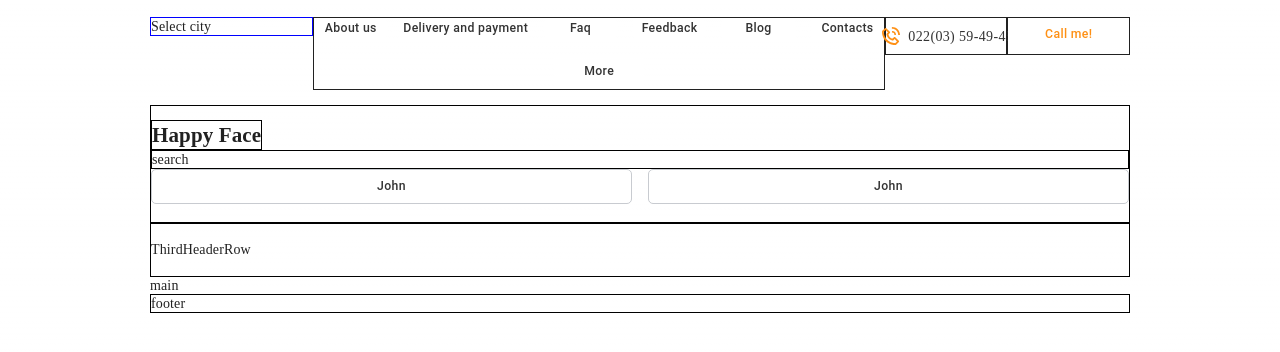
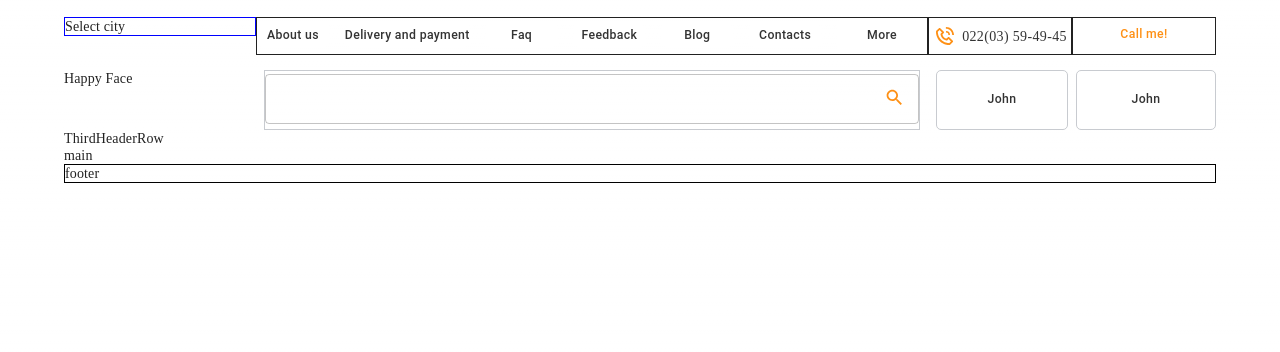
Before and after one commit to bandvov/full-face-shop-frontend, a Next.js app: page / in a window 1280 px wide. Shown: the top 352 px of the page. Built offline with nearby package versions, Linux system fonts and the light colour scheme.

Commit message:
add search bar

```diff
--- a/src/app/layout.js
+++ b/src/app/layout.js
@@ -1,11 +1,10 @@
 "use client";
 import Header from "../components/header";
 import "./globals.css";
-import { Inter } from "next/font/google";
 import Footer from "../components/footer";
 import "./globals.css";
 import ThemeRegistry from "./ThemeRegistry/ThemeRegistry";
-import { Box } from "@mui/material";
+import { Box, Container } from "@mui/material";
 
 export const metadata = {
   title: "Full face",
@@ -17,19 +16,11 @@ export default function RootLayout({ children }) {
     <html lang="en">
       <body>
         <ThemeRegistry options={{ key: "mui" }}>
-          <Box
-            sx={{
-              margin: {
-                xs: "0 16px",
-                sm: "0 26px",
-                lg: "0 150px",
-              },
-            }}
-          >
+          <Container>
             <Header />
             {children}
             <Footer />
-          </Box>
+          </Container>
         </ThemeRegistry>
       </body>
     </html>
--- /dev/null
+++ b/src/components/SearchBar.js
@@ -0,0 +1,34 @@
+import { InputAdornment, TextField } from "@mui/material";
+import { useState } from "react";
+import SearchIcon from "@mui/icons-material/Search";
+
+export default function SearchBar() {
+  const [searchTerm, setSearchTerm] = useState("");
+
+  const handleChange = (event) => {
+    setSearchTerm(event.target.value);
+  };
+
+  return (
+    <TextField
+      fullWidth
+      id="search"
+      type="search"
+      value={searchTerm}
+      onChange={handleChange}
+      InputProps={{
+        endAdornment: (
+          <InputAdornment position="end">
+            <SearchIcon style={{ fill: "var(--orange)" }} />
+          </InputAdornment>
+        ),
+      }}
+      sx={{
+        filter: "box-shadow: 0px 4px 4px 0px #00000040",
+        border: "1px solid var(--gray2)",
+        color: "var(--black) !important",
+        height:"60px",
+      }}
+    />
+  );
+}
--- a/src/components/header/FirstHeaderRow.js
+++ b/src/components/header/FirstHeaderRow.js
@@ -15,7 +15,7 @@ export default function FirstHeaderRow() {
         <NavLinks />
       </Grid>
       <Grid xs={3} item>
-        <Grid container>
+        <Grid container >
           <Grid item xs={6} border={"1px solid"} align={"center"}>
             <RequestCall />
           </Grid>
--- a/src/components/header/ProfileAndCart.js
+++ b/src/components/header/ProfileAndCart.js
@@ -4,7 +4,7 @@ import { Grid } from "@mui/material";
 
 export default function ProfileAndCart() {
   return (
-    <Grid container direction="row">
+    <Grid container>
       <Grid sm={6} item paddingRight={1}>
         <CommonButton
           sx={{
@@ -12,6 +12,7 @@ export default function ProfileAndCart() {
             backgroundColor: "white",
             border: "1px solid var(--gray2)",
             color: "var(--black) !important",
+            height: "60px",
             ":hover": {
               backgroundColor: "white",
               color: "var(--black) !important",
@@ -22,13 +23,14 @@ export default function ProfileAndCart() {
           John
         </CommonButton>
       </Grid>
-      <Grid sm={6} item paddingLeft={1}>
+      <Grid sm={6}>
         <CommonButton
           sx={{
             filter: "box-shadow: 0px 4px 4px 0px #00000040",
             backgroundColor: "white",
             border: "1px solid var(--gray2)",
             color: "var(--black) !important",
+            height: "60px",
             ":hover": {
               backgroundColor: "white",
               color: "var(--black) !important",
--- a/src/components/header/SecondHeaderRow.js
+++ b/src/components/header/SecondHeaderRow.js
@@ -1,20 +1,24 @@
 import Link from "next/link";
 import React from "react";
 import ProfileAndCart from "./ProfileAndCart";
+import { Grid } from "@mui/material";
+import CommonLink from "../link";
+import SearchBar from "../SearchBar";
 
 export default function SecondHeaderRow() {
   return (
-    <div className="first-header-row gap-x-3 pt-4 pb-5 border border-black">
-      <Link
-        href="https://flowbite.com/"
-        class="flex items-center border border-black"
-      >
-        <span class="self-center text-2xl font-semibold whitespace-nowrap dark:text-white">
-          Happy Face
-        </span>
-      </Link>
-      <div className="border border-black">search</div>
-   <ProfileAndCart />
-    </div>
+    <Grid container height={"60px"}>
+      <Grid item xs={2}>
+        <CommonLink href="#">
+          <span>Happy Face</span>
+        </CommonLink>
+      </Grid>
+      <Grid item xs={7} paddingY={0} paddingX={1} >
+        <SearchBar />
+      </Grid>
+      <Grid item xs={3} paddingLeft={1}>
+        <ProfileAndCart />
+      </Grid>
+    </Grid>
   );
 }
--- a/src/components/header/ThirdHeaderRow.js
+++ b/src/components/header/ThirdHeaderRow.js
@@ -1,7 +1,5 @@
-import React from 'react'
+import React from "react";
 
 export default function ThirdHeaderRow() {
-  return (
-    <div className="py-5 border border-black">ThirdHeaderRow</div>
-  )
+  return <div>ThirdHeaderRow</div>;
 }
```
